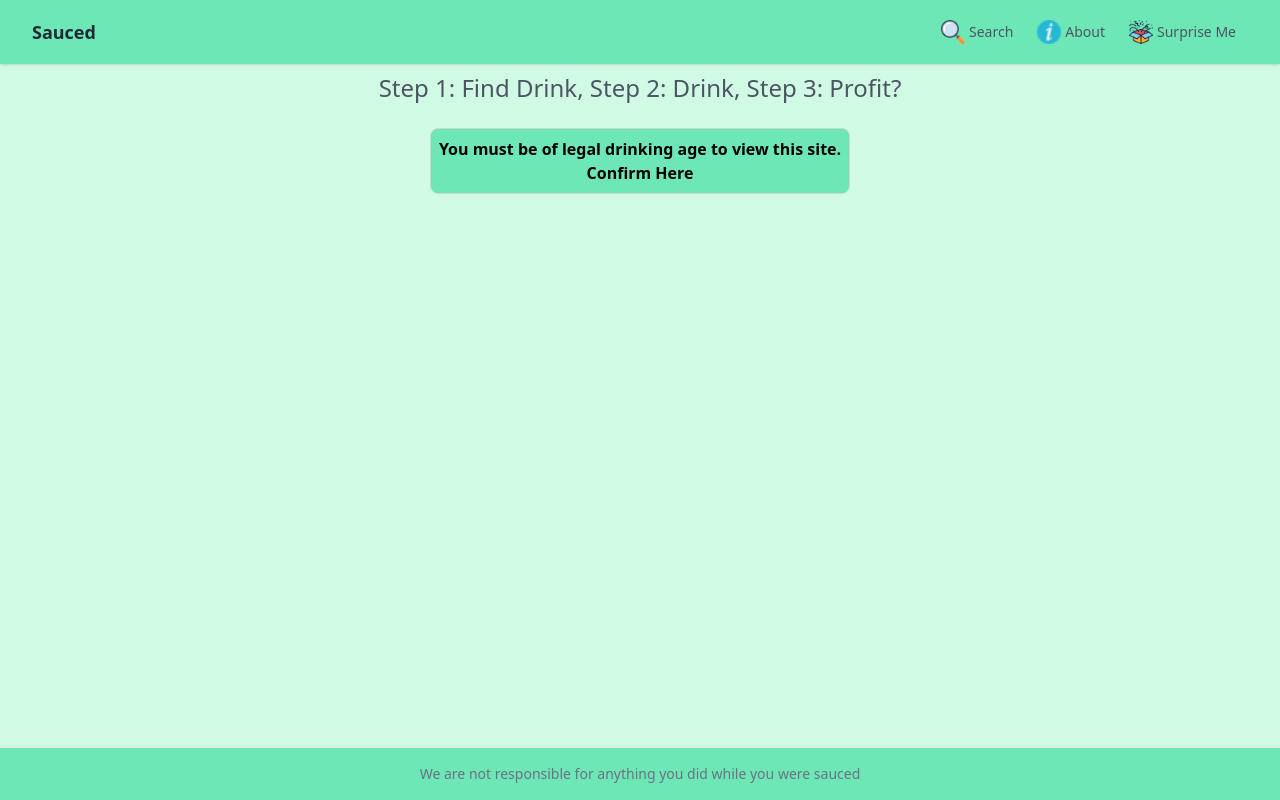
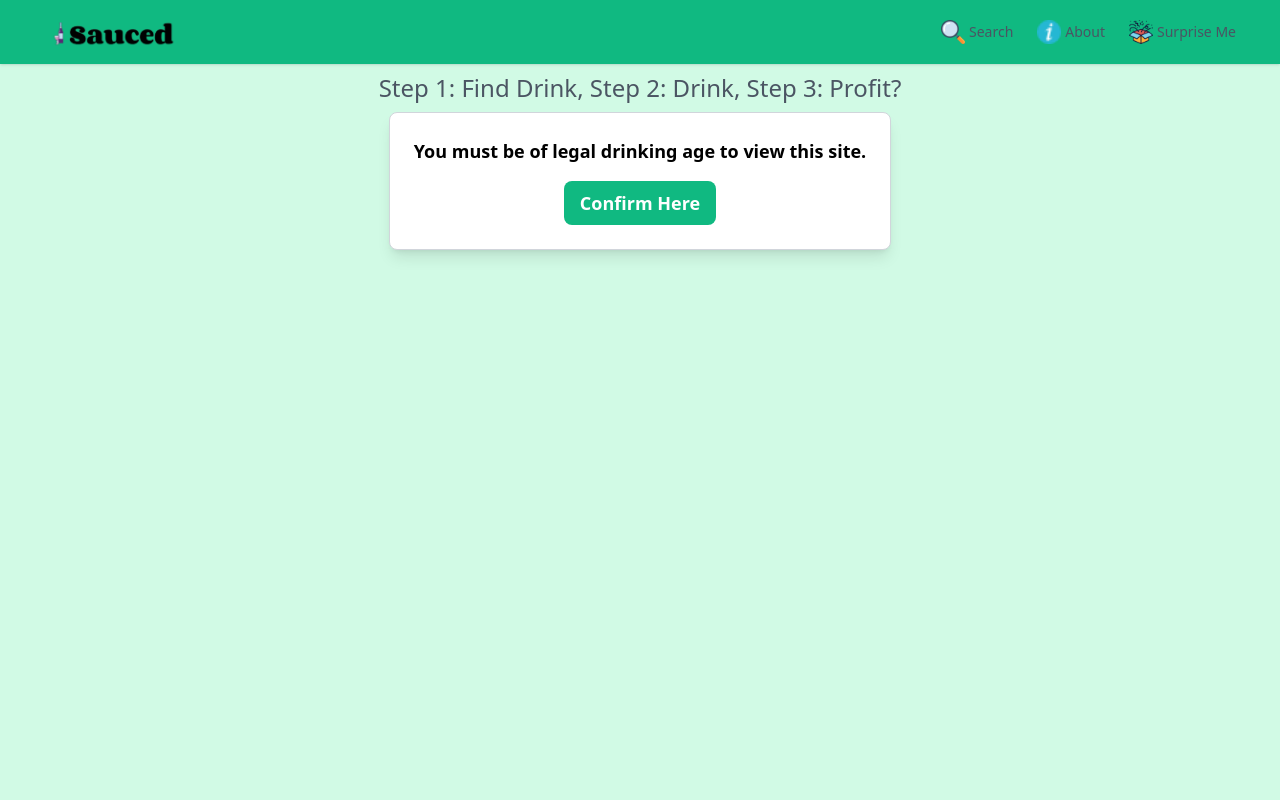
Before and after one commit to EvilGenius13/sauced, a React (Create React App) app: page / in a window 1280 px wide. Shown: the top 800 px of the page. Built offline with nearby package versions, Linux system fonts and the light colour scheme.

Commit message:
new styling

```diff
--- a/src/components/Drink/Drink.css
+++ b/src/components/Drink/Drink.css
@@ -2,3 +2,10 @@
   border-radius: 15px;
   padding: 8px;
 }
+
+@media (min-width: 768px) {
+  .drink-image {
+    height: 600px;
+    width: auto;
+  }
+}
--- a/src/components/Drink/Drink.js
+++ b/src/components/Drink/Drink.js
@@ -16,7 +16,7 @@ const Drink = () => {
   return (
     <div className="flex flex-col lg:flex-row items-center justify-center mt-8 lg:mt-16">
       <div className="flex-shrink-0 mb-8 lg:mb-0 lg:mr-8">
-        <img src={drink.strDrinkThumb} alt={drink.strDrink} className="h-auto drink-menu" />
+        <img src={drink.strDrinkThumb} alt={drink.strDrink} className="h-auto drink-menu drink-image" />
       </div>
 
       <div className="max-w-xl">
--- a/src/components/DrinkList/DrinkList.css
+++ b/src/components/DrinkList/DrinkList.css
@@ -1,8 +1,34 @@
+.drink-card {
+  position: relative;
+  perspective: 1000px;
+}
+
 .drink-card:hover {
   box-shadow: 0 0 5px rgba(11, 242, 158, 0.3);
-  transform: scale(1.05);
+  transform: rotateX(5deg) rotateY(-5deg) scale(1.05);
+  z-index: 1;
 }
 
-a {
-  outline: none;
+.drink-card img {
+  transition: transform 0.3s ease-in-out;
 }
+
+.drink-card:hover img {
+  transform: scale(1.1);
+}
+
+.drink-card::before {
+  content: "";
+  position: absolute;
+  top: 0;
+  left: 0;
+  width: 100%;
+  height: 100%;
+  box-shadow: 0 0 10px rgba(0, 0, 0, 0.2);
+  opacity: 0;
+  transition: opacity 0.3s ease-in-out;
+}
+
+.drink-card:hover::before {
+  opacity: 1;
+}
--- a/src/components/DrinkList/DrinkList.js
+++ b/src/components/DrinkList/DrinkList.js
@@ -29,20 +29,20 @@ const DrinkList = () => {
   }, [dropdownChoice]);
 
   return (
-    <div className="mx-5 bg-emerald-4">
+    <div className="bg-emerald-100 min-h-screen">
       {dropdownChoice === 'Age Verification' ? (
-        <div className="flex justify-center my-4" role="alert">
-          <div className="p-2 rounded-lg bg-emerald-300 border border-gray-300 text-center text-md font-semibold">
-            <p>You must be of legal drinking age to view this site.</p>
-            <button onClick={handleAgeVerification} aria-label="Confirm age verification">Confirm Here</button>
+        <div className="flex justify-center items-center w-full h-full">
+          <div className="p-6 rounded-lg bg-white border border-gray-300 text-center text-lg font-semibold shadow-lg">
+            <p className="mb-4">You must be of legal drinking age to view this site.</p>
+            <button onClick={handleAgeVerification} className="bg-emerald-500 text-white px-4 py-2 rounded-lg hover:bg-emerald-600 focus:outline-none focus:ring-2 focus:ring-emerald-400" aria-label="Confirm age verification">Confirm Here</button>
           </div>
         </div>
       ) : (
-        <div>
-          <div className="flex justify-center my-4">
+        <div className="max-w-7xl mx-auto py-8">
+          <div className="flex justify-center mb-8">
             <label htmlFor="drink-type-select" className="sr-only">Select drink type</label>
             <select
-              className="w-full sm:w-1/4 p-2 rounded-lg bg-emerald-300 border border-gray-300 text-center text-md font-semibold"
+              className="w-full sm:w-1/3 p-2 rounded-lg bg-emerald-500 border border-gray-300 text-black text-md font-semibold shadow-lg text-center"
               onChange={(e) => setDropdownChoice(e.target.value)}
               value={dropdownChoice}
               id="drink-type-select"
@@ -54,16 +54,16 @@ const DrinkList = () => {
             </select>
           </div>
 
-          <div className="grid grid-cols-1 sm:grid-cols-2 md:grid-cols-3 lg:grid-cols-4 gap-4 mt-2">
+          <div className="grid grid-cols-1 sm:grid-cols-2 md:grid-cols-3 lg:grid-cols-4 gap-6">
             {loading ? (
               <p>Loading...</p>
             ) : (
               drinks.map((drink) => (
                 <Link to={`/drink/${drink.idDrink}`} key={drink.idDrink} state={drink} aria-label={drink.strDrink}>
-                  <div className="max-w-sm rounded overflow-hidden shadow-lg border border-gray-300 hover:border-emerald-300 transform transition duration-300 hover:scale-105">
-                    <img className="w-full" src={drink.strDrinkThumb} alt={drink.strDrink} />
-                    <div className="px-6 py-4 bg-emerald-300">
-                      <div className="font-bold text-base truncate">{drink.strDrink}</div>
+                  <div className="max-w-md rounded-lg overflow-hidden shadow-lg border border-gray-300 hover:border-emerald-500 transform transition duration-300 hover:scale-105 hover:-translate-y-2">
+                    <img className="w-full h-60 object-cover" src={drink.strDrinkThumb} alt={drink.strDrink} />
+                    <div className="px-4 py-4 bg-emerald-500">
+                      <div className="font-bold text-lg text-black truncate mb-2">{drink.strDrink}</div>
                     </div>
                   </div>
                 </Link>
--- a/src/components/Footer/Footer.js
+++ b/src/components/Footer/Footer.js
@@ -2,9 +2,9 @@ import React from 'react';
 
 function Footer() {
   return (
-    <div className="bg-emerald-300 shadow border-t">
+    <div className="bg-emerald-500 shadow border-t">
       <div className="max-w-7xl mx-auto px-2 sm:px-6 lg:px-8">
-        <div className="py-4 text-center text-gray-500">
+        <div className="py-4 text-center text-black">
           <p className="text-sm">
             We are not responsible for anything you did while you were sauced
           </p>
--- a/src/components/Header/Header.js
+++ b/src/components/Header/Header.js
@@ -3,6 +3,7 @@ import { Link } from 'react-router-dom';
 import searchImg from './Images/search.png';
 import aboutImg from './Images/about.png';
 import surpriseImg from './Images/surprise.png';
+import logoImg from './Images/logo.png';
 
 const Header = () => {
   const [isOpen, setIsOpen] = useState(false);
@@ -12,11 +13,13 @@ const Header = () => {
   };
   return (
     <div>
-     <nav className="bg-emerald-300 shadow">
+     <nav className="bg-emerald-500 shadow">
         <div className="max-w-7xl mx-auto px-2 sm:px-6 lg:px-8">
           <div className="flex justify-between h-16 items-center">
             <div className="flex-shrink-0">
-              <Link to="/" className="font-bold text-lg text-gray-800">Sauced</Link>
+            <Link to="/" className="block w-40 h-10">
+              <img src={logoImg} alt="Sauced" className="h-full w-full object-contain" />
+            </Link>
             </div>
             <div className="hidden lg:flex lg:items-center">
               <Link
--- a/src/components/Random/Random.js
+++ b/src/components/Random/Random.js
@@ -18,7 +18,7 @@ const Random = () => {
           <img
             src={drink.strDrinkThumb}
             alt={drink.strDrink}
-            className="h-auto drink-menu"
+            className="h-auto drink-menu drink-image"
             aria-label={drink.strDrink}
           />
         </div>
--- a/src/components/Search/Search.js
+++ b/src/components/Search/Search.js
@@ -28,14 +28,14 @@ const Search = () => {
       <div className="flex justify-center my-4">
       <input
         type="text"
-        className="w-full sm:w-1/4 p-2 rounded-lg bg-white border border-gray-300 text-center text-sm"
+        className="w-full sm:w-1/4 p-2 rounded-lg bg-white border border-emerald-500 text-center text-sm"
         placeholder="Search for a drink..."
         value={searchTerm}
         onChange={(e) => setSearchTerm(e.target.value)}
         aria-label="Search for a drink"
       />
         <button
-          className="ml-2 bg-blue-500 hover:bg-blue-700 text-white font-bold py-2 px-4 rounded"
+          className="ml-2 bg-emerald-500 hover:bg-emerald-300 hover:text-white text-black font-bold py-2 px-4 rounded"
           onClick={handleSearch}
         >
           Search
```
Also changed, not shown: src/components/Header/Images/logo.png (added).
